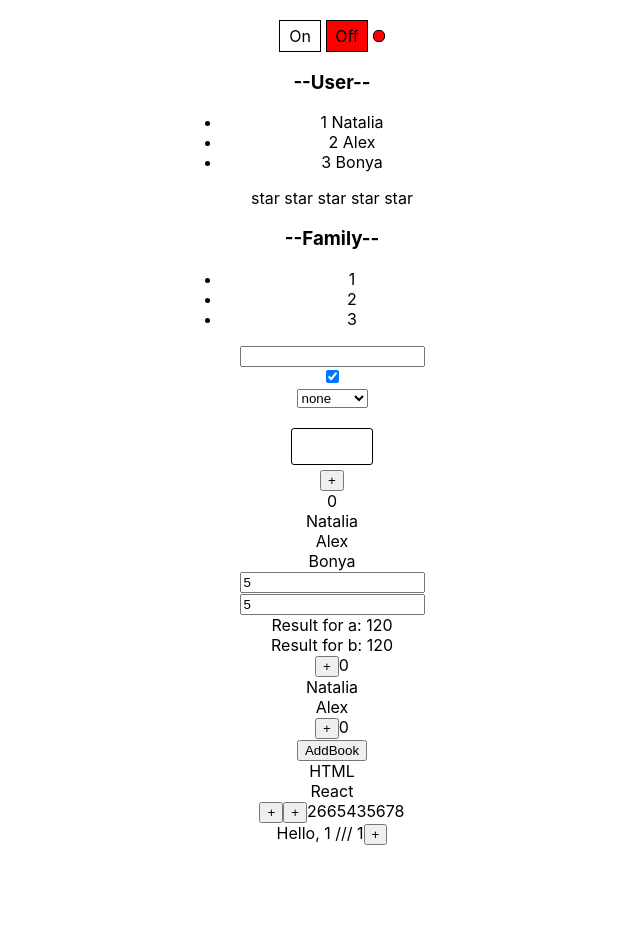
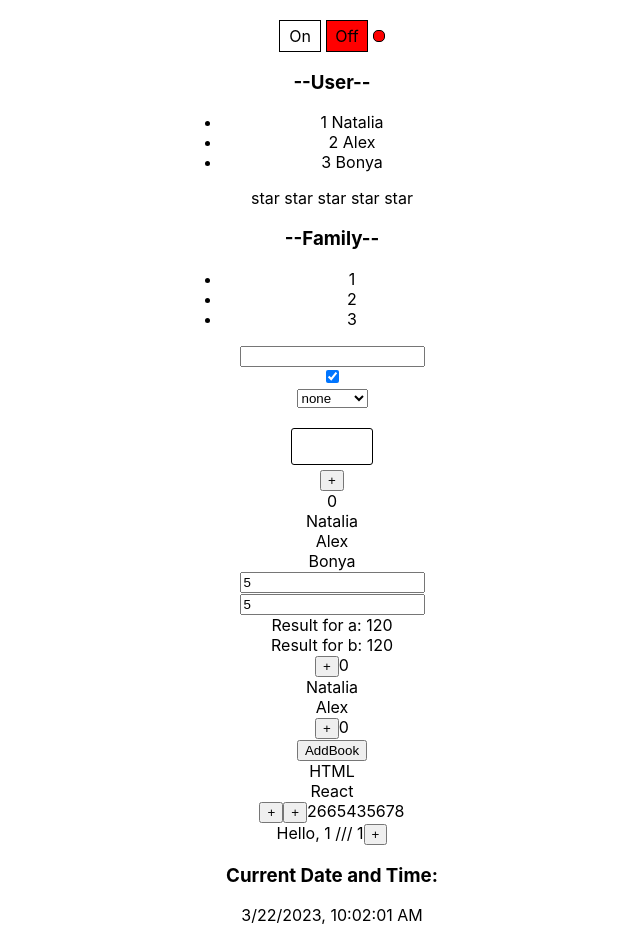
Before and after one commit to NatKhomich/react-TS, a React (Create React App) app: page / in a window 1280 px wide. Shown: the whole page, without its empty margins (308-948 px from the left). Before the commit the page ends 865 px from the top, so only its background shows below. Built offline with nearby package versions, Linux system fonts and the light colour scheme.

Commit message:
homework current date and time (useEffect)

```diff
--- a/src/App.tsx
+++ b/src/App.tsx
@@ -10,7 +10,7 @@ import {ExampleUseMemo, HelpsReactMemo} from './components/Memo/UseMemo';
 import Example from './components/Memo/ReactMemo';
 import {UseCallBack} from './components/Memo/UseCallBack';
 import {UseState} from './components/UseState/UseState';
-import {UseEffect} from './components/UseEffect/UseEffect';
+import {TimeCounter, UseEffect} from './components/UseEffect/UseEffect';
 
 function App() {
 
@@ -67,6 +67,8 @@ function App() {
             <UseState />
 
             <UseEffect />
+
+            <TimeCounter />
         </div>
     );
 }
--- a/src/components/UseEffect/UseEffect.tsx
+++ b/src/components/UseEffect/UseEffect.tsx
@@ -6,10 +6,10 @@ export const UseEffect = () => {
     const [counter, setCounter] = useState(1)
     console.log('components useEffect')
 
-    useEffect( () => {
+    useEffect(() => {
         console.log('useEffect')
 
-        document.title = counter.toString()
+       /* document.title = counter.toString()*/
 
         //useEffect - хук, замкняющий методы жизн цикла, управляет сайд эффектами
         //api.getUsers().then('') - запрос на сервер
@@ -18,12 +18,33 @@ export const UseEffect = () => {
         //indexedDB - раб с базой данных
         //document.getElementByID - обращение к document напрямую
         //document.title = 'User'
-    }, [counter] )
+    }, [counter])
 
     return (
         <div>
             Hello, {fake} /// {counter}
-            <button onClick={() => setFake(fake + 1)}> + </button>
+            <button onClick={() => setFake(fake + 1)}> +</button>
         </div>
     );
 };
+
+export const TimeCounter = () => {
+
+    const [currentTime, setCurrentTime] = useState(new Date())
+
+    useEffect(() => {
+        const interval = setInterval(() => {
+            setCurrentTime(new Date())
+        }, 1000)
+
+        return () => clearInterval(interval)
+
+    }, [])
+
+    return (
+        <div>
+            <h3> Current Date and Time:  </h3>
+            <span> {currentTime.toLocaleString()} </span>
+        </div>
+    )
+}
```
